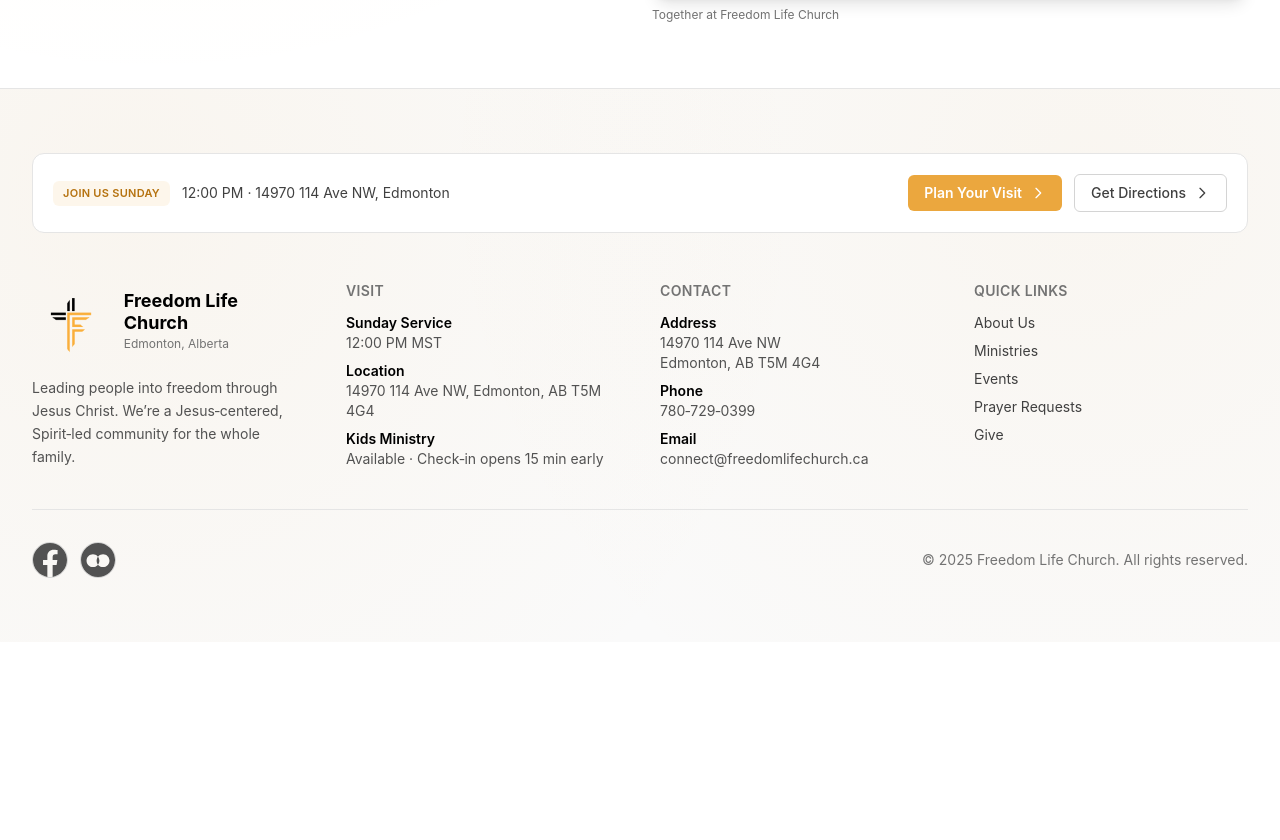
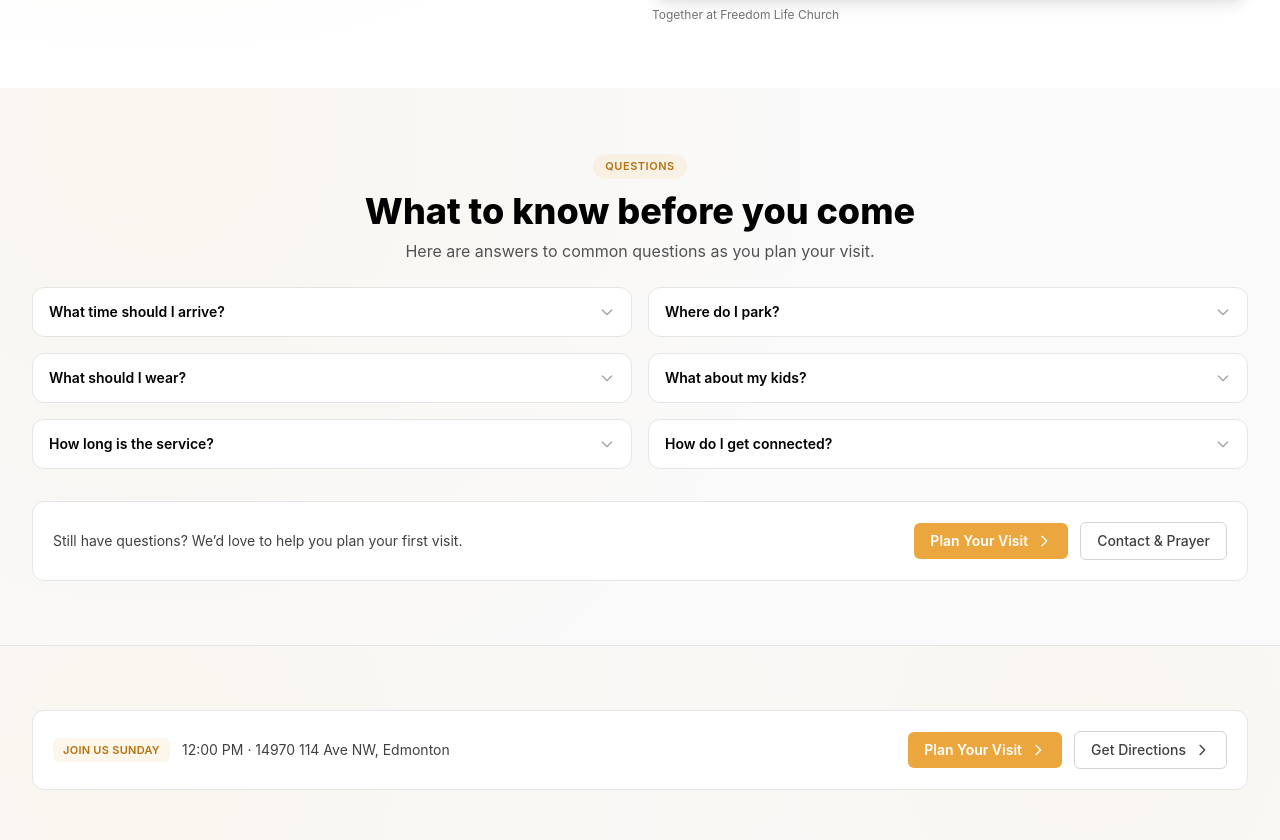
Before and after one commit to Craytivo/freedomlifechurch, a Next.js app: page /about in a window 1280 px wide. Shown: the part 3518-4358 px from the top of the page. Before the commit the page ends 4160 px from the top, so only its background shows below. Built offline with nearby package versions, Linux system fonts and the light colour scheme.

Commit message:
About: add FAQ section and a slim connect strip inspired by Saddleback, matching site design language.

```diff
--- a/pages/about.js
+++ b/pages/about.js
@@ -260,6 +260,48 @@
         </div>
       </Section>
 
+      {/* FAQs */}
+      <Section className="bg-neutral-50" id="faq">
+        <div className="text-center max-w-3xl mx-auto">
+          <span className="inline-flex items-center px-3 py-1 rounded-full bg-flc-500/10 text-flc-700 text-[11px] font-semibold uppercase tracking-wider">Questions</span>
+          <h2 className="mt-3 font-heading text-3xl md:text-4xl font-extrabold text-primary-900">What to know before you come</h2>
+          <p className="mt-2 text-neutral-600">Here are answers to common questions as you plan your visit.</p>
+        </div>
+        <div className="mt-6 grid gap-4 lg:grid-cols-2">
+          {[
+            { q: 'What time should I arrive?', a: 'Arrive 10–15 minutes early to park, check in kids, and find a seat. Service starts at 12:00 PM MST.' },
+            { q: 'Where do I park?', a: 'We have free on‑site parking with overflow available nearby. Look for our team and signage.' },
+            { q: 'What should I wear?', a: 'Come as you are—most people dress casually. You’ll fit right in.' },
+            { q: 'What about my kids?', a: 'Kids ministry is available. Check‑in opens 15 minutes before service and our team will help you get set up.' },
+            { q: 'How long is the service?', a: 'Services typically run 75–90 minutes and include worship and Biblical teaching.' },
+            { q: 'How do I get connected?', a: 'Start with Groups or Serving. Visit the Connect area after service and we’ll help with next steps.' },
+          ].map((item, idx) => (
+            <div key={idx} className="rounded-xl border border-neutral-200 bg-white overflow-hidden">
+              <details className="group">
+                <summary className="list-none flex items-center justify-between gap-3 py-3.5 px-4 cursor-pointer">
+                  <span className="text-sm font-semibold text-primary-900">{item.q}</span>
+                  <svg className="w-4 h-4 text-neutral-400 transition-transform group-open:rotate-180" viewBox="0 0 24 24" fill="none" stroke="currentColor" strokeWidth="2"><path strokeLinecap="round" strokeLinejoin="round" d="M19 9l-7 7-7-7"/></svg>
+                </summary>
+                <div className="px-4 pb-4 text-sm text-neutral-700 leading-relaxed">
+                  {item.a}
+                </div>
+              </details>
+            </div>
+          ))}
+        </div>
+
+        {/* Connect strip */}
+        <div className="mt-8 p-4 md:p-5 rounded-xl border border-neutral-200 bg-white flex flex-col sm:flex-row items-start sm:items-center justify-between gap-3">
+          <p className="text-sm text-neutral-700">Still have questions? We’d love to help you plan your first visit.</p>
+          <div className="flex items-center gap-3">
+            <a href="#plan-visit" className="inline-flex items-center gap-2 px-4 py-2 rounded-md bg-flc-500 hover:bg-flc-600 text-white text-sm font-semibold focus:outline-none focus:ring-2 focus:ring-flc-500/40">Plan Your Visit
+              <svg className="w-4 h-4" viewBox="0 0 24 24" fill="none" stroke="currentColor" strokeWidth="2"><path strokeLinecap="round" strokeLinejoin="round" d="M9 5l7 7-7 7"/></svg>
+            </a>
+            <a href="#prayer" className="inline-flex items-center gap-2 px-4 py-2 rounded-md border border-neutral-300 text-neutral-700 hover:border-flc-500 hover:text-flc-600 text-sm font-medium">Contact & Prayer</a>
+          </div>
+        </div>
+      </Section>
+
       {/* CTA removed by request */}
     </>
   );
```
